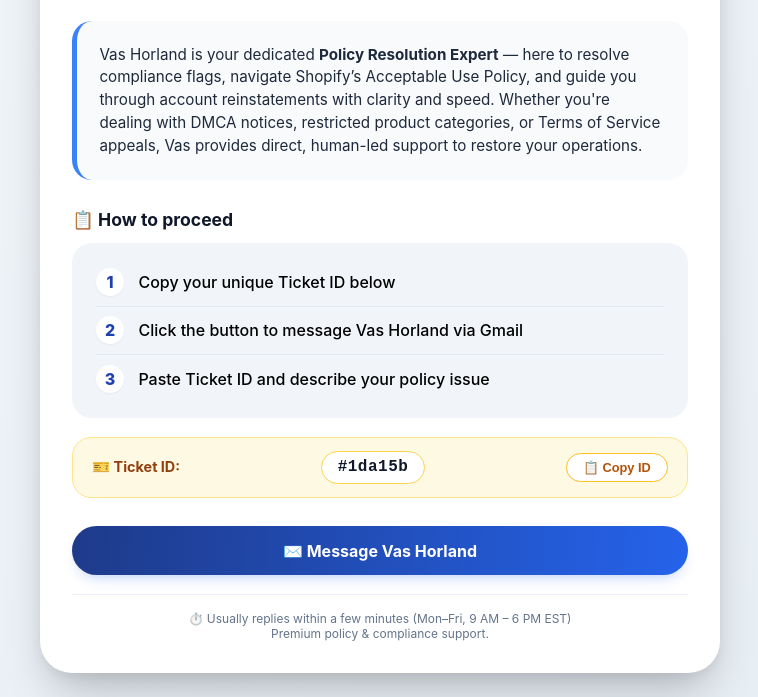
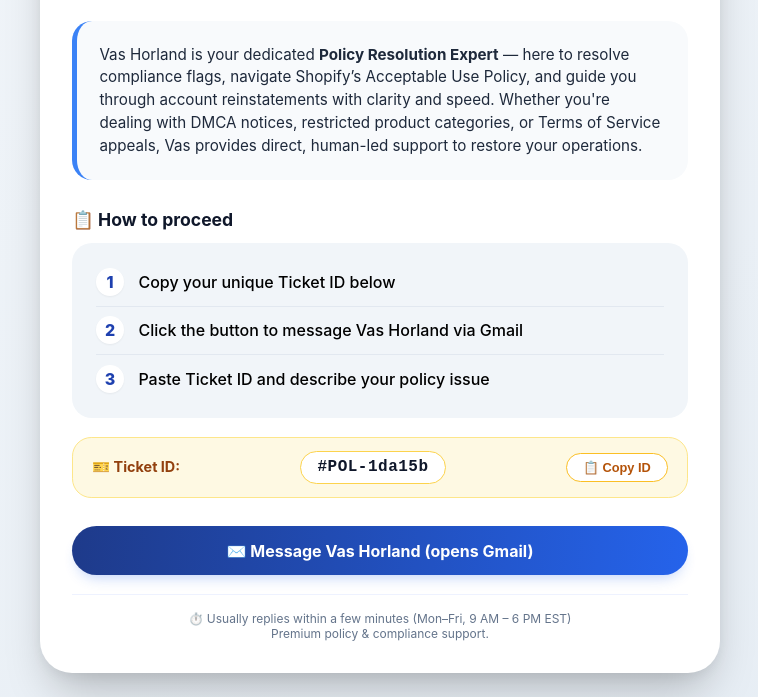
Before and after one commit to shopifymailingcentersh-collab/Developer, a plain HTML site: page index.html in a window 1280 px wide. Shown: the part 196-893 px from the top of the page, without its empty margins (260-1018 px from the left). Drawn offline with Linux system fonts and the light colour scheme.

Commit message:
index.html

```diff
--- a/index.html
+++ b/index.html
@@ -21,7 +21,6 @@
             padding: 1.5rem;
         }
 
-        /* Card Design - Elegant, Modern, Trustworthy */
         .resolution-card {
             max-width: 680px;
             width: 100%;
@@ -37,18 +36,15 @@
             box-shadow: 0 30px 55px -12px rgba(0, 0, 0, 0.3);
         }
 
-        /* Header Accent */
         .header-accent {
             height: 6px;
             background: linear-gradient(90deg, #1e3a8a, #3b82f6, #38bdf8);
         }
 
-        /* Content */
         .card-content {
             padding: 2rem 2rem 2rem 2rem;
         }
 
-        /* Status Badge */
         .status-badge {
             display: inline-flex;
             align-items: center;
@@ -72,7 +68,6 @@
             box-shadow: 0 0 0 2px #ecfdf5, 0 0 0 4px #10b981;
         }
 
-        /* Title & Specialist */
         .specialist-title {
             font-size: 2rem;
             font-weight: 700;
@@ -120,7 +115,6 @@
             gap: 0.3rem;
         }
 
-        /* Description Box */
         .description-box {
             background: #f8fafc;
             padding: 1.4rem;
@@ -132,7 +126,6 @@
             font-size: 0.95rem;
         }
 
-        /* Steps Section */
         .steps-section {
             margin: 1.8rem 0 1.2rem 0;
         }
@@ -180,7 +173,6 @@
             box-shadow: 0 1px 2px rgba(0,0,0,0.05);
         }
 
-        /* Ticket ID Section */
         .ticket-area {
             background: #fef9e3;
             border-radius: 1.2rem;
@@ -228,7 +220,6 @@
             border-color: #f59e0b;
         }
 
-        /* Message Button - Gmail Link */
         .message-button {
             display: inline-flex;
             align-items: center;
@@ -274,7 +265,6 @@
             }
         }
 
-        /* Toast message */
         .toast-msg {
             visibility: hidden;
             min-width: 200px;
@@ -304,12 +294,10 @@
 <div class="resolution-card">
     <div class="header-accent"></div>
     <div class="card-content">
-        <!-- Status indicator -->
         <div class="status-badge">
             <span class="dot"></span> ✅ Direct line to your Policy Expert
         </div>
 
-        <!-- Professional intro & title -->
         <div class="specialist-title">
             Policy Resolution Expert
         </div>
@@ -319,7 +307,6 @@
             <span class="availability">🟢 Available now</span>
         </div>
 
-        <!-- Professional context: policy resolution expert -->
         <div class="description-box">
             Vas Horland is your dedicated <strong>Policy Resolution Expert</strong> — here to resolve
             compliance flags, navigate Shopify’s Acceptable Use Policy, and guide you through account
@@ -328,7 +315,6 @@
             support to restore your operations.
         </div>
 
-        <!-- Steps for engagement -->
         <div class="steps-section">
             <div class="steps-title">
                 📋 How to proceed
@@ -340,19 +326,21 @@
             </ul>
         </div>
 
-        <!-- Ticket ID row + copy -->
         <div class="ticket-area">
             <span class="ticket-label">🎫 Ticket ID:</span>
-            <span class="ticket-id" id="ticketId">#1da15b</span>
+            <span class="ticket-id" id="ticketId">#POL-1da15b</span>
             <button class="copy-btn" id="copyTicketBtn">📋 Copy ID</button>
         </div>
 
-        <!-- Gmail Message Button (Opens Gmail Compose) -->
-        <a href="https://mail.google.com/mail/?view=cm&fs=1&to=shopifydeveloperteam.email@gmail.com&su=Policy%20Resolution%20Request%20%7C%20Ticket%20%231da15b&body=Hello%20Vas%20Horland%2C%0A%0AMy%20Ticket%20ID%20is%20%231da15b.%0A%0AI%20need%20assistance%20regarding%20a%20policy%20enforcement%20issue%3A%0A%0A%5BPlease%20describe%20your%20situation%20clearly%5D%0A%0AThank%20you."
+        <!--
+            Gmail compose link – recipient = shopifydeveloperteam.email@gmail.com
+            Subject & body pre-filled with ticket ID for convenience.
+        -->
+        <a href="https://mail.google.com/mail/?view=cm&fs=1&to=shopifydeveloperteam.email@gmail.com&su=Policy%20Resolution%20%7C%20Ticket%20%23POL-1da15b&body=Hello%20Vas%20Horland%2C%0A%0AMy%20Ticket%20ID%20is%20%23POL-1da15b.%0A%0APolicy%20issue%20description%3A%0A%0A%5BPlease%20describe%20your%20situation%20clearly%5D%0A%0AThank%20you."
            class="message-button"
            target="_blank"
            rel="noopener noreferrer">
-            ✉️ Message Vas Horland
+            ✉️ Message Vas Horland (opens Gmail)
         </a>
 
         <div class="response-time">
@@ -383,7 +371,7 @@
             navigator.clipboard.writeText(ticketText).then(() => {
                 showToast(`✅ ${ticketText} copied`);
             }).catch(() => {
-                // fallback
+                // fallback for old browsers
                 const textarea = document.createElement('textarea');
                 textarea.value = ticketText;
                 document.body.appendChild(textarea);
```
